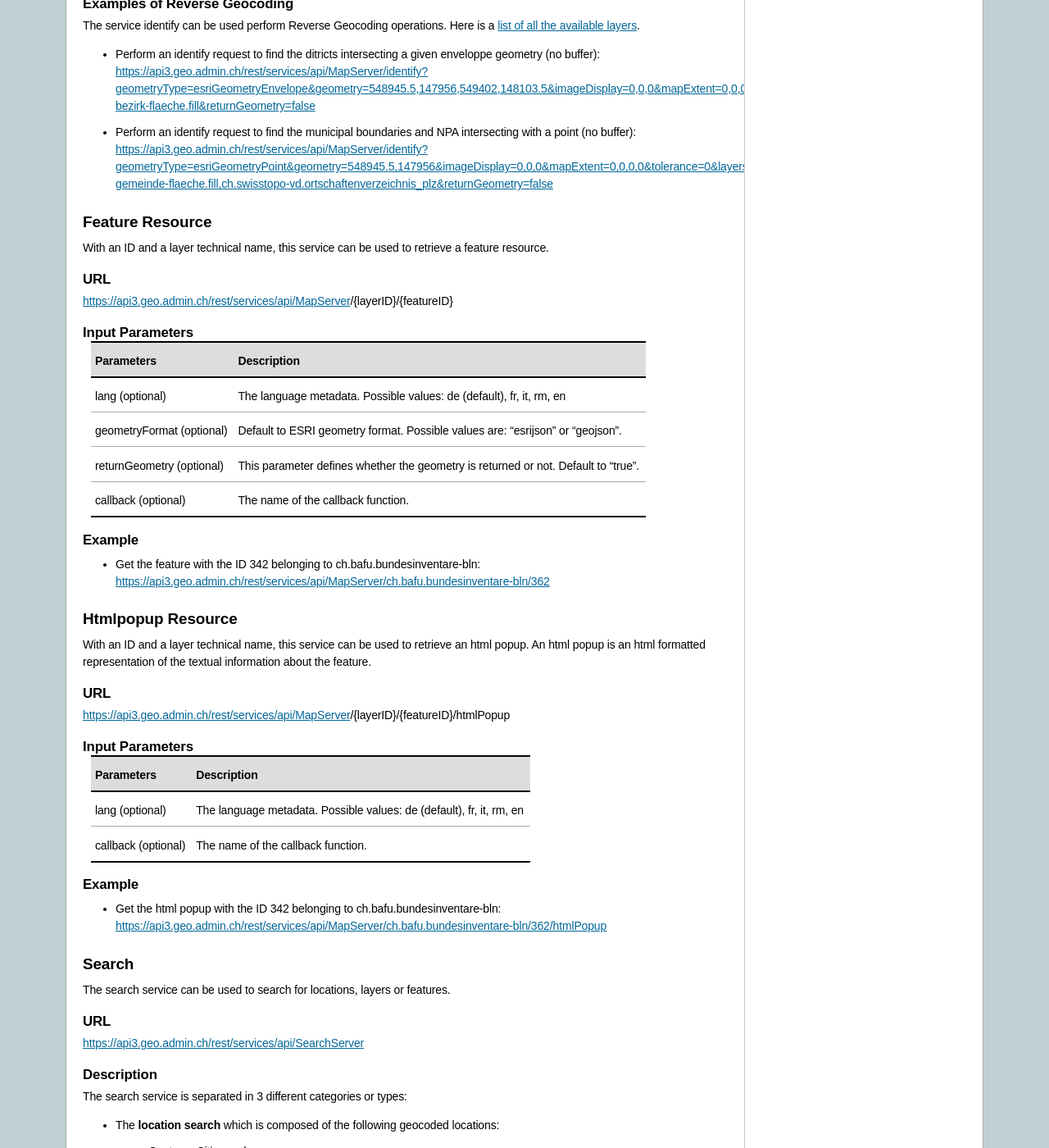
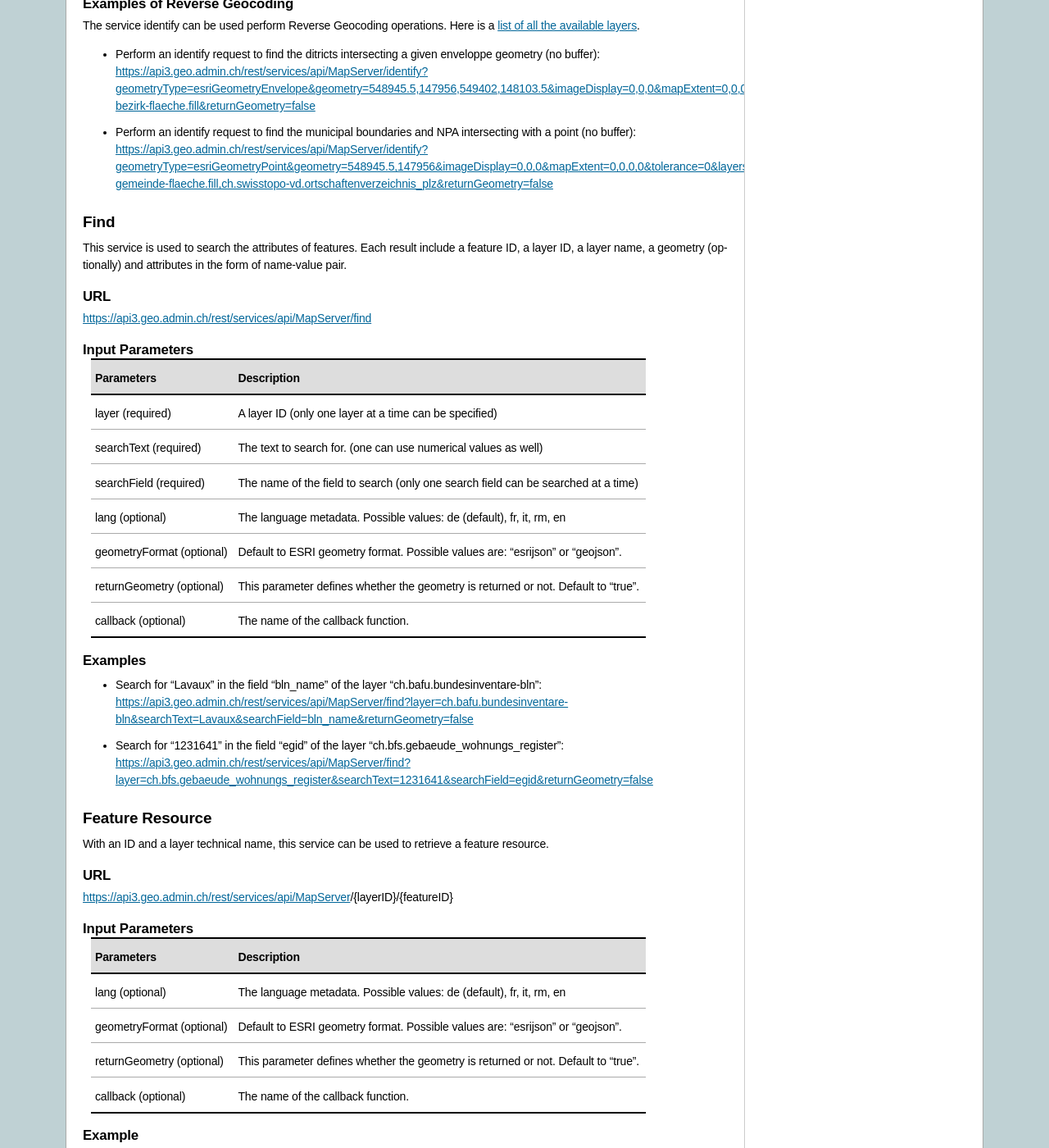
Before and after one commit to swisstopo-test/doc-chsdi3, a Sphinx documentation site: the page built from source/services/sdiservices.rst, in a window 1280 px wide and 1400 px high, scrolled down 2299 px. Shown: the whole window at 82% size. Built offline with Sphinx 7.4.7, drawn with Linux system fonts in a browser that asks for light colours; formulas are drawn with MathJax 3; some of the changed text lies outside the part shown.

Commit message:
Add doc for find

```diff
--- a/source/services/sdiservices.rst
+++ b/source/services/sdiservices.rst
@@ -127,6 +127,45 @@ The service identify can be used perform Reverse Geocoding operations. Here is a
 
 - Perform an identify request to find the ditricts intersecting a given enveloppe geometry (no buffer): `https://api3.geo.admin.ch/rest/services/api/MapServer/identify?geometryType=esriGeometryEnvelope&geometry=548945.5,147956,549402,148103.5&imageDisplay=0,0,0&mapExtent=0,0,0,0&tolerance=0&layers=all:ch.swisstopo.swissboundaries3d-bezirk-flaeche.fill&returnGeometry=false  <../../../rest/services/api/MapServer/identify?geometryType=esriGeometryEnvelope&geometry=548945.5,147956,549402,148103.5&imageDisplay=0,0,0&mapExtent=0,0,0,0&tolerance=0&layers=all:ch.swisstopo.swissboundaries3d-bezirk-flaeche.fill&returnGeometry=false>`_
 - Perform an identify request to find the municipal boundaries and NPA intersecting with a point (no buffer): `https://api3.geo.admin.ch/rest/services/api/MapServer/identify?geometryType=esriGeometryPoint&geometry=548945.5,147956&imageDisplay=0,0,0&mapExtent=0,0,0,0&tolerance=0&layers=all:ch.swisstopo.swissboundaries3d-gemeinde-flaeche.fill,ch.swisstopo-vd.ortschaftenverzeichnis_plz&returnGeometry=false <../../../rest/services/api/MapServer/identify?geometryType=esriGeometryPoint&geometry=548945.5,147956&imageDisplay=0,0,0&mapExtent=0,0,0,0&tolerance=0&layers=all:ch.swisstopo.swissboundaries3d-gemeinde-flaeche.fill,ch.swisstopo-vd.ortschaftenverzeichnis_plz&returnGeometry=false>`_
+
+.. _find_description:
+
+Find
+----
+
+This service is used to search the attributes of features. Each result include a feature ID, a layer ID, a layer name, a geometry (optionally) and attributes in the form of name-value pair.
+
+URL
+^^^
+
+https://api3.geo.admin.ch/rest/services/api/MapServer/find
+
+Input Parameters
+^^^^^^^^^^^^^^^^
+
++-----------------------------------+-------------------------------------------------------------------------------------------+
+| Parameters                        | Description                                                                               |
++===================================+===========================================================================================+
+| layer (required)                  | A layer ID (only one layer at a time can be specified)                                    |
++-----------------------------------+-------------------------------------------------------------------------------------------+
+| searchText (required)             | The text to search for. (one can use numerical values as well)                            |
++-----------------------------------+-------------------------------------------------------------------------------------------+
+| searchField (required)            | The name of the field to search (only one search field can be searched at a time)         |
++-----------------------------------+-------------------------------------------------------------------------------------------+
+| lang (optional)                   | The language metadata. Possible values: de (default), fr, it, rm, en                      |
++-----------------------------------+-------------------------------------------------------------------------------------------+
+| geometryFormat (optional)         | Default to ESRI geometry format. Possible values are: "esrijson" or "geojson".            |
++-----------------------------------+-------------------------------------------------------------------------------------------+
+| returnGeometry (optional)         | This parameter defines whether the geometry is returned or not. Default to "true".        |
++-----------------------------------+-------------------------------------------------------------------------------------------+
+| callback (optional)               | The name of the callback function.                                                        |
++-----------------------------------+-------------------------------------------------------------------------------------------+
+
+Examples
+^^^^^^^^
+
+- Search for “Lavaux” in the field “bln_name” of the layer “ch.bafu.bundesinventare-bln”: `https://api3.geo.admin.ch/rest/services/api/MapServer/find?layer=ch.bafu.bundesinventare-bln&searchText=Lavaux&searchField=bln_name&returnGeometry=false  <../../../rest/services/api/MapServer/find?layer=ch.bafu.bundesinventare-bln&searchText=Lavaux&searchField=bln_name&returnGeometry=false>`_
+- Search for “1231641” in the field “egid” of the layer “ch.bfs.gebaeude_wohnungs_register”: `https://api3.geo.admin.ch/rest/services/api/MapServer/find?layer=ch.bfs.gebaeude_wohnungs_register&searchText=1231641&searchField=egid&returnGeometry=false <../../../rest/services/api/MapServer/find?layer=ch.bfs.gebaeude_wohnungs_register&searchText=1231641&searchField=egid&returnGeometry=false>`_
 
 .. _featureresource_description:
 
```
